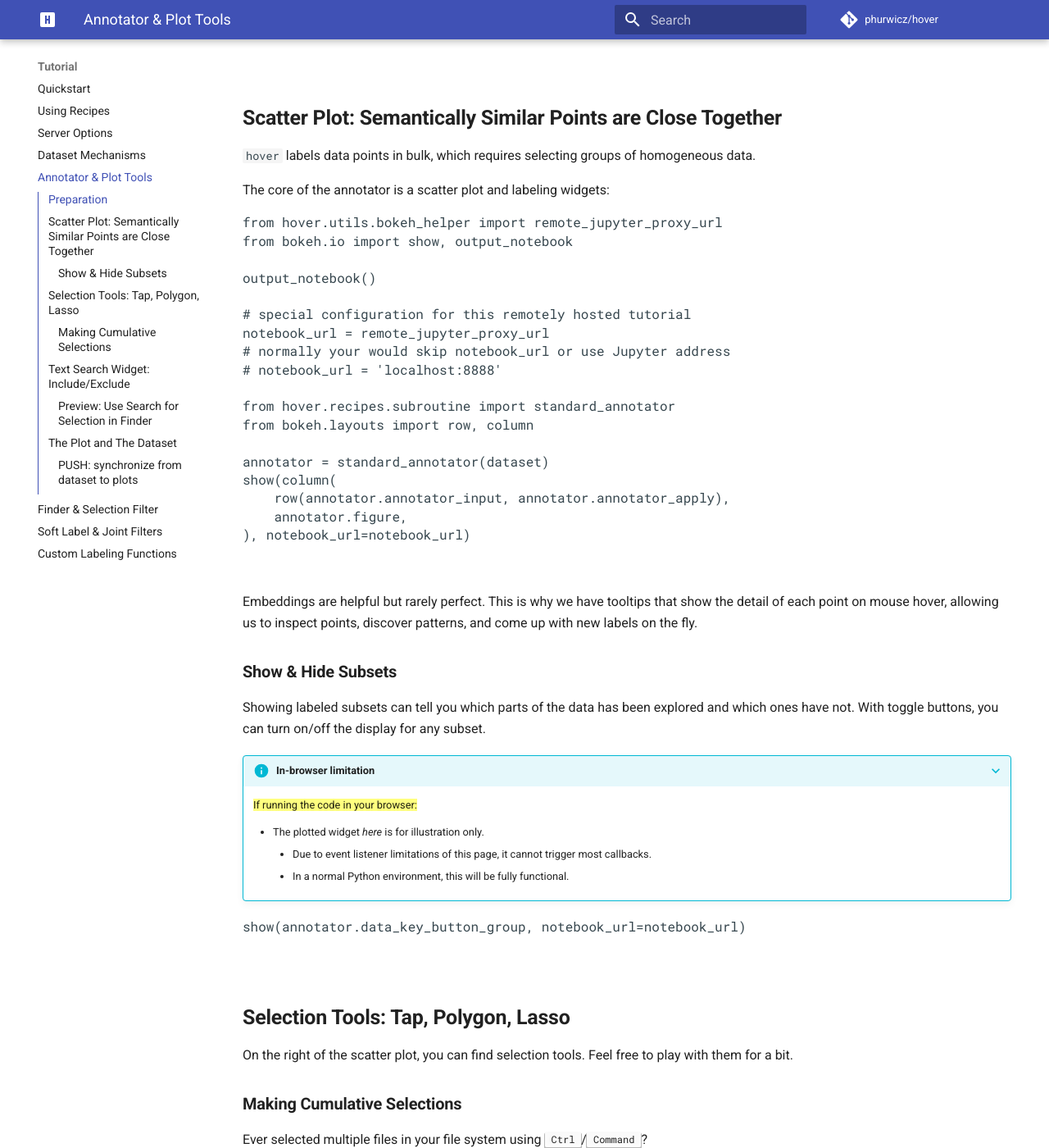
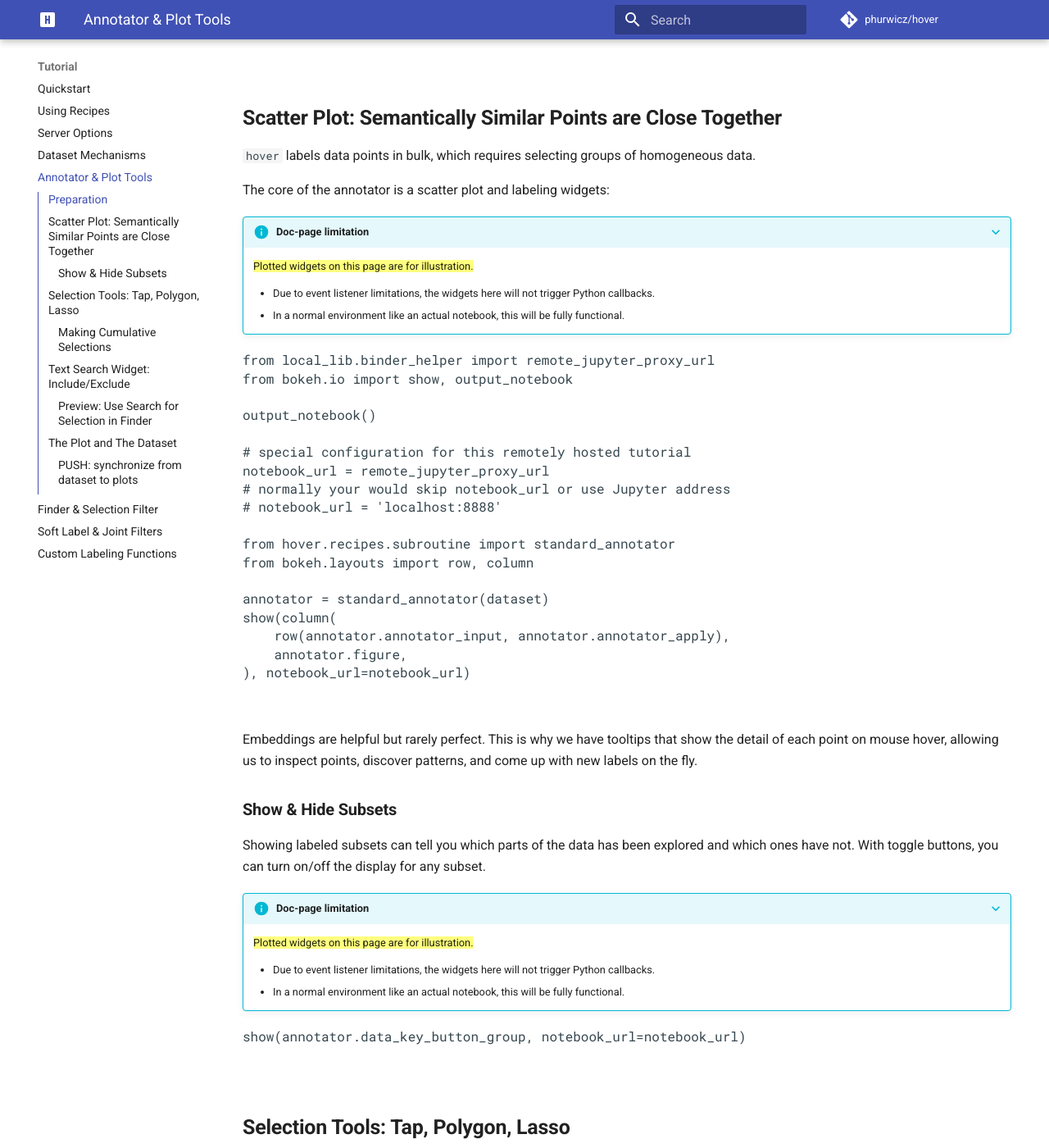
Before and after one commit to phurwicz/hover, an MkDocs documentation site: the page built from docs/pages/tutorial/t4-annotator-dataset-interaction.md, in a window 1280 px wide and 1400 px high, scrolled down 1612 px. Shown: the whole window at 82% size. Built offline with MkDocs 1.6.1 and Material for MkDocs 9.7.7, drawn with Linux system fonts in a browser that asks for light colours; emoji names are drawn with the system emoji font; comment, search, counter and statistics services are not loaded; some of the changed text lies outside the part shown.

Commit message:
Docs tutorial update: using hover-binder's local binder helper functions

```diff
--- a/docs/snippets/markdown/jupyterlab-js-issue.md
+++ b/docs/snippets/markdown/jupyterlab-js-issue.md
@@ -1,6 +1,5 @@
-???+ info "In-browser limitation"
-    {== If running the code in your browser: ==}
+???+ info "Doc-page limitation"
+    {== Plotted widgets on this page are for illustration. ==}
 
-    -   The plotted widget *here* is for illustration only.
-        -   Due to event listener limitations of this page, it cannot trigger most callbacks.
-        -   In a normal Python environment, this will be fully functional.
+    -   Due to event listener limitations, the widgets here will not trigger Python callbacks.
+    -   In a normal environment like an actual notebook, this will be fully functional.
--- a/docs/snippets/py/tz-bokeh-notebook.txt
+++ b/docs/snippets/py/tz-bokeh-notebook.txt
@@ -1,4 +1,4 @@
-from hover.utils.bokeh_helper import remote_jupyter_proxy_url
+from local_lib.binder_helper import remote_jupyter_proxy_url
 from bokeh.io import show, output_notebook
 
 output_notebook()
--- a/docs/snippets/py/tz-bokeh-server-notebook.txt
+++ b/docs/snippets/py/tz-bokeh-server-notebook.txt
@@ -1,6 +1,6 @@
 # ---------- SERVER MODE: for this documentation page ----------
 # because this tutorial is remotely hosted, we need explicit serving to expose the plot to you
-from hover.utils.bokeh_helper import binder_proxy_app_url
+from local_lib.binder_helper import binder_proxy_app_url
 from bokeh.server.server import Server
 server = Server({'/my-app': interactive_plot}, port=5007, allow_websocket_origin=['*'])
 server.start()
```
Also changed, not shown: docs/pages/tutorial/t4-annotator-dataset-interaction.md (+2 -0 lines), docs/pages/tutorial/t5-finder-filter.md (+3 -1 lines).
